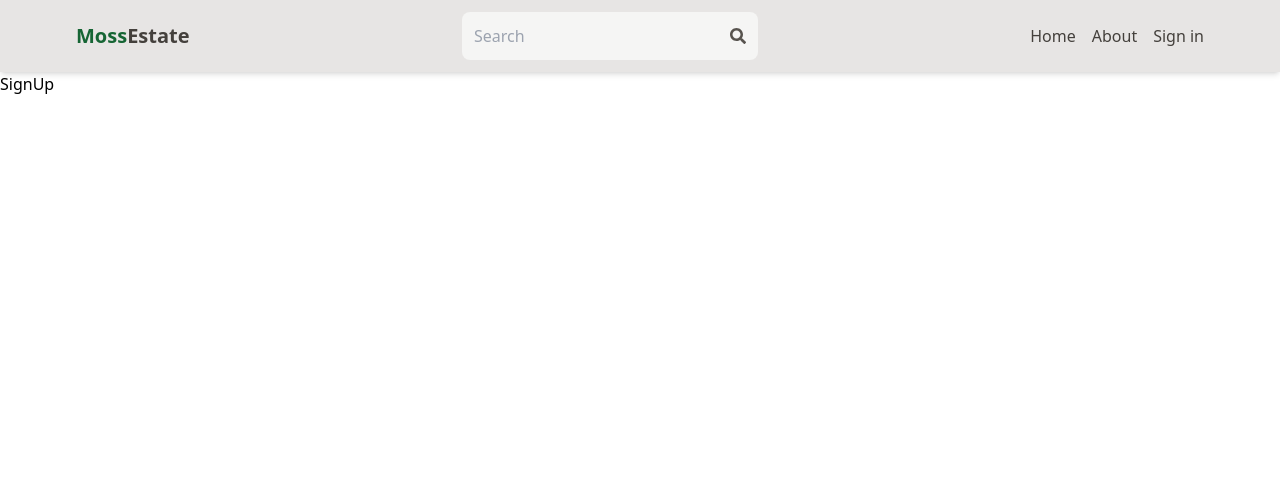
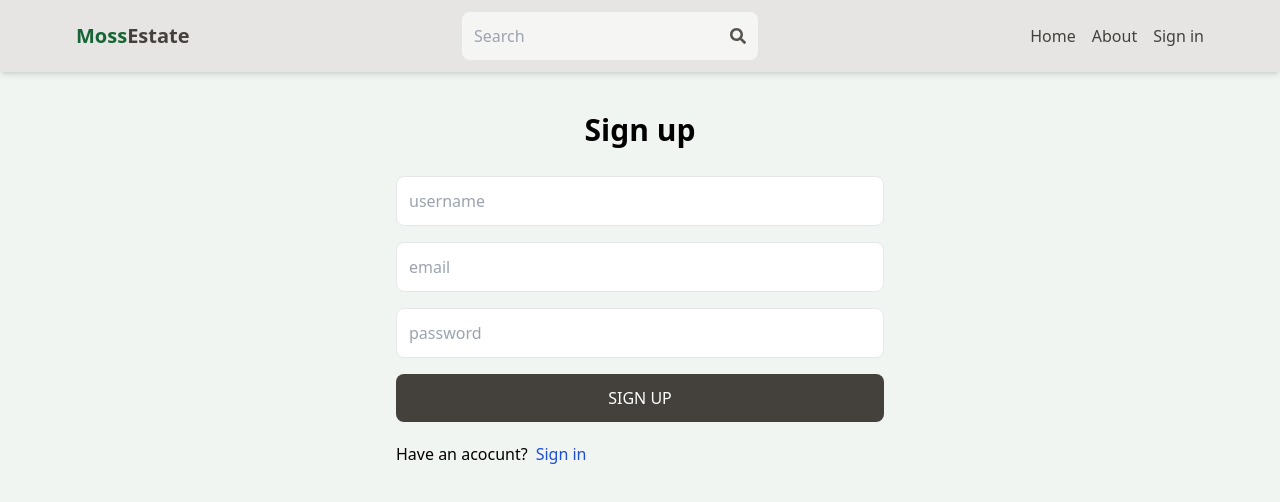
Before and after one commit to noahwhlim/estate, a React (Vite) app in the folder client/: page /sign-up in a window 1280 px wide. Shown: the top 502 px of the page. Built offline with nearby package versions, Linux system fonts and the light colour scheme.

Commit message:
created sign up page

```diff
--- a/client/src/index.css
+++ b/client/src/index.css
@@ -1,3 +1,7 @@
 @tailwind base;
 @tailwind components;
 @tailwind utilities;
+
+body {
+    background-color: rgb(241, 245, 241);
+}
--- a/client/src/pages/SignUp.jsx
+++ b/client/src/pages/SignUp.jsx
@@ -1,7 +1,39 @@
-import React from 'react'
-
+import React from "react";
+import { Link } from "react-router-dom";
 export default function SignUp() {
   return (
-    <div>SignUp</div>
-  )
+    <div className="p-3 max-w-lg mx-auto">
+      <h1 className="text-3xl text-center font-semibold my-7">Sign up</h1>
+      <form className="flex flex-col gap-4">
+        <input
+          type="text"
+          placeholder="username"
+          className="border p-3 rounded-lg"
+          id="username"
+        />
+        <input
+          type="email"
+          placeholder="email"
+          className="border p-3 rounded-lg"
+          id="email"
+        />
+        <input
+          type="password"
+          placeholder="password"
+          className="border p-3 rounded-lg"
+          id="password"
+        />
+        <button className="bg-stone-700 text-white p-3 rounded-lg uppercase hover:opacity-95 disabled:opacity-80">
+          Sign up
+        </button>
+      </form>
+
+      <div className="flex gap-2 mt-5">
+        <p>Have an acocunt?</p>
+        <Link to={"/sign-in"}>
+          <span className="text-blue-700">Sign in</span>
+        </Link>
+      </div>
+    </div>
+  );
 }
```
Also changed, not shown: 1 other file (tests, documents, lock files or other folders).
